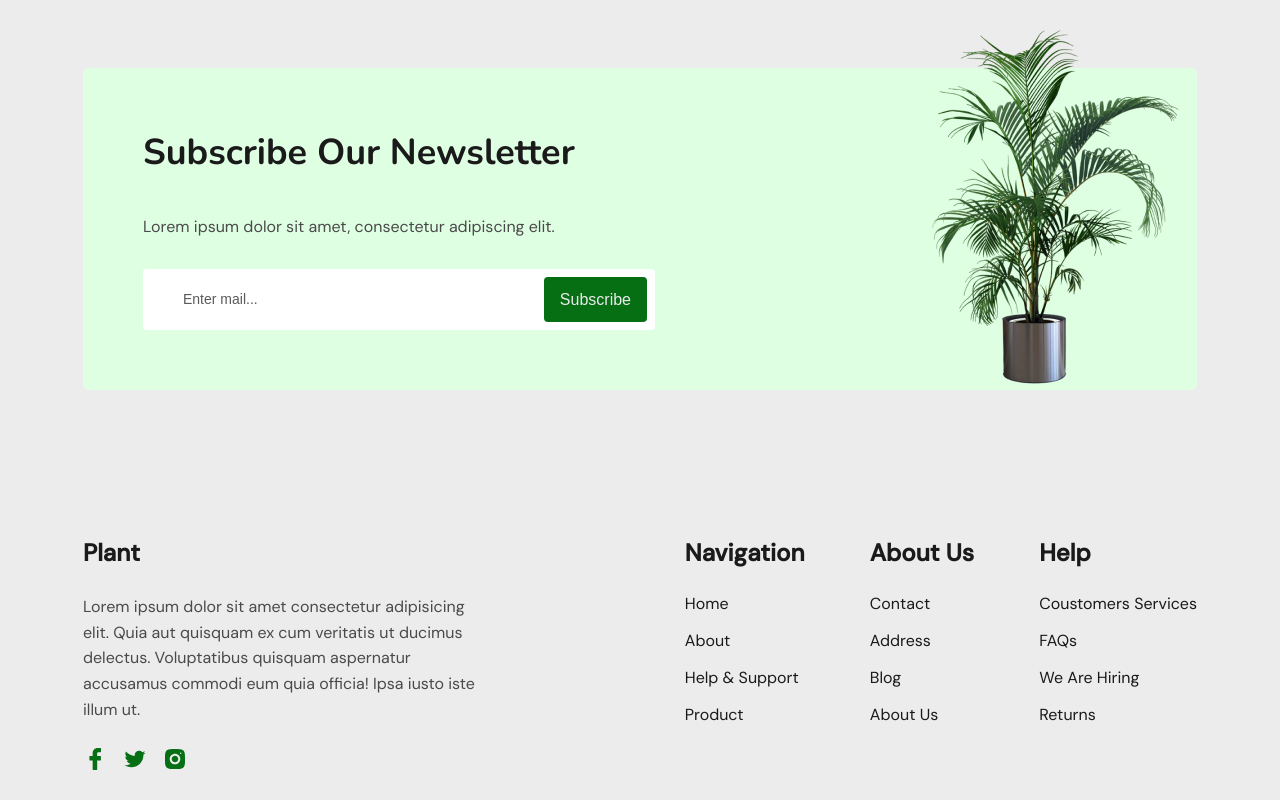
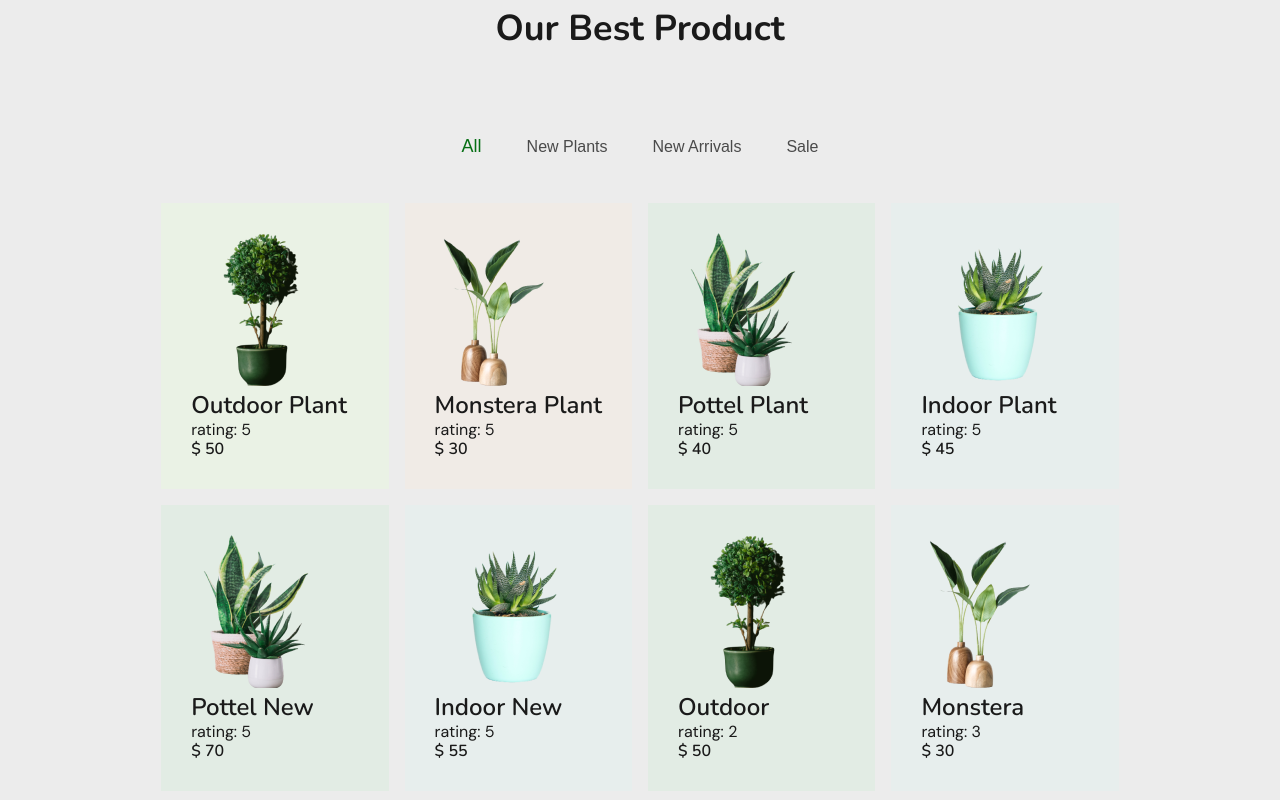
Before and after one commit to NataliaOf/plantsmarket, a React (Create React App) app: page / in a window 1280 px wide. Shown: the part 1680-2480 px from the top of the page. Built offline with nearby package versions, Linux system fonts and the light colour scheme.

Commit message:
add products home about

```diff
--- a/src/components/app/App.js
+++ b/src/components/app/App.js
@@ -1,13 +1,13 @@
 import React, {useState} from 'react';
 import './App.css';
-import Header from '../header/Header';
+
 import Modal from '../modal/Modal';
 import Form from '../form/Form';
-import Footer from '../footer/Footer';
-import NewCollection from '../newColection/NewCollection';
+
 import Context from '../../helper/context';
-import AboutSection from '../aboutsection/AboutSection';
-import Subscribe from '../subscribe/Subscribe';
+import Home from '../../pages/Home';
+import About from '../../pages/About';
+
 
 
 
@@ -48,12 +48,8 @@ const openModal = ()=>{
        <Modal title='To come in' text='Enter your username and password'  >
          <Form></Form>
       </Modal>
-
-   <Header/>
-    <NewCollection/>
-    <AboutSection/>
-    <Subscribe/>
-   <Footer/>
+      <Home/>
+      {/* <About/> */}
     </div>
     </Context.Provider>
   );
--- /dev/null
+++ b/src/components/products/Product.jsx
@@ -0,0 +1,24 @@
+// import { useState } from 'react';
+import style from './products.module.css';
+
+const Product = ({collection})=>{
+
+   return(
+      <div className={style.products_box}>
+      {collection.map(product=>(
+         <div className={style.product} key={product.id}>
+         <img src={product.img} alt={product.title}/>
+         <h3 className={style.product_title}>{product.title}</h3>
+         <div className={style.stars}>
+         rating: {product.rating}
+         </div>
+         <div className={style.cost}>$ {product.cost}</div>
+      </div>
+
+
+      ))}
+      </div>
+   )
+}
+
+export default Product;
--- /dev/null
+++ b/src/components/products/Products.jsx
@@ -0,0 +1,56 @@
+import BtnGreen from '../btngreen/BtnGreen';
+import Product from './Product';
+import style from './products.module.css';
+import { useState } from 'react';
+import { products } from '../../helper/products';
+
+const Products = ()=> {
+
+
+   const [collection, setCollection] = useState(products);
+   const [activ,setActiv] = useState('')
+
+   const getAll = ()=>{
+      const newPlants = products;
+      setCollection(newPlants);
+      setActiv('')
+    }
+   const getNewPlants = ()=>{
+     const newPlants = products.filter(elem=> elem.collection==='New Plants');
+     setCollection(newPlants);
+     setActiv('1')
+   }
+
+   const getNewArrivals = ()=>{
+      const newArrivals = products.filter(elem=> elem.collection==='New Arrivals');
+      setCollection(newArrivals);
+      setActiv('2')
+    }
+
+    const getSale = ()=>{
+      const sale = products.filter(elem=> elem.collection==='Sale');
+      setCollection(sale);
+      setActiv('3')
+    }
+
+    const classs = style.products_btn + ' ' + style.activ;
+
+   return(
+      <div className="wrapper">
+         <div className={style.products}>
+            <h2>Our Best Product</h2>
+            <div className={style.products_btnBox}>
+            <button className={(activ==='') ? classs : style.products_btn} onClick={getAll}>All</button>
+               <button className={(activ==='1') ? classs : style.products_btn} onClick={getNewPlants}>New Plants</button>
+               <button className={(activ==='2') ? classs : style.products_btn} onClick={getNewArrivals}>New Arrivals</button>
+               <button className={(activ==='3') ? classs : style.products_btn} onClick={getSale}>Sale</button>
+            </div>
+            <Product collection={collection} />
+            <BtnGreen text='View All'/>
+         </div>
+      </div>
+
+   )
+}
+
+export default Products;
--- /dev/null
+++ b/src/components/products/products.module.css
@@ -0,0 +1,94 @@
+@import './../../index.css';
+
+.products{
+  display: flex;
+  flex-direction: column;
+  justify-content: space-between;
+  align-items: center;
+  gap: 40px;
+  margin-top: 100px;
+
+}
+
+.products_btnBox{
+   display: flex;
+   justify-content: center;
+   gap: 25px;
+}
+
+.products_btn{
+   font-weight: 500;
+   font-size: 16px;
+   line-height: 21px;
+   background-color: inherit;
+   border: none;
+   color: #4A4A4A;
+   padding: 5px 10px;
+   transition: all 0.5s ease-in;
+}
+
+.products_btn:hover{
+   /* font-size: 18px; */
+   /* line-height: 23px; */
+   transform: scale(1.2);
+   color: #066F14;
+   transition: all 0.5s ease-in;
+}
+
+.products_btn.activ{
+   font-size: 18px;
+   line-height: 23px;
+   color: #066F14;
+}
+
+.product{
+   /* background: #EAF2E5; */
+   padding: 30px;
+
+}
+
+.product_title{
+   font-family: 'Nunito';
+   font-style: normal;
+   font-weight: 600;
+   font-size: 24px;
+   line-height: 28px;
+   color: #1A1A1A;
+}
+
+.cost{
+   font-family: 'Nunito';
+font-style: normal;
+font-weight: 600;
+font-size: 16px;
+line-height: 19px;
+/* identical to box height, or 119% */
+
+
+color: #1A1A1A;
+}
+
+.products_box{
+	display: grid;
+   grid-template-columns: repeat(4, 1fr);
+	grid-gap: 1em;
+}
+
+.product:nth-child(2n+1){
+   background: #EAF2E5;
+
+}
+
+
+
+
+.product:nth-child(2n+2){
+   background: #F0EBE6;
+}
+.product:nth-child(2n+3){
+   background:#E2ECE4;;
+}
+
+.product:nth-child(2n+4){
+   background: #E7EEED;
+}
--- a/src/components/subscribe/subscribe.module.css
+++ b/src/components/subscribe/subscribe.module.css
@@ -40,7 +40,7 @@ border-radius: 4px;
 
 .image{
    display: flex;
-   justify-content: end;
+   justify-content: flex-end;
    align-items: center;
    position: absolute;
    top: -100px;
--- /dev/null
+++ b/src/helper/products.js
@@ -0,0 +1,78 @@
+import plant1 from './../imges/plant4.png';
+import plant2 from './../imges/plant5.png';
+import plant3 from './../imges/plant6.png';
+import plant4 from './../imges/plant7.png';
+export const products = [
+   {
+      id: '01',
+      img:plant1,
+      title: 'Outdoor Plant',
+      rating: 5,
+      cost: 50.00,
+      collection: 'New Plants',
+      sale: 0
+   },
+   {
+      id: '02',
+      img:plant2,
+      title: 'Monstera Plant',
+      rating: 5,
+      cost: 30.00,
+      collection: 'New Plants',
+      sale: 0
+   },
+   {
+      id: '03',
+      img:plant3,
+      title: 'Pottel Plant',
+      rating: 5,
+      cost: 40.00,
+      collection: 'New Plants',
+      sale: 0
+   },
+   {
+      id: '04',
+      img:plant4,
+      title: 'Indoor Plant',
+      rating: 5,
+      cost: 45.00,
+      collection: 'New Plants',
+      sale: 0
+   },
+   {
+      id: '05',
+      img:plant3,
+      title: 'Pottel New',
+      rating: 5,
+      cost: 70.00,
+      collection: 'New Arrivals',
+      sale: 0
+   },
+   {
+      id: '06',
+      img:plant4,
+      title: 'Indoor New',
+      rating: 5,
+      cost: 55.00,
+      collection: 'New Arrivals',
+      sale: 0
+   },
+   {
+      id: '07',
+      img:plant1,
+      title: 'Outdoor',
+      rating: 2,
+      cost: 50.00,
+      collection: 'Sale',
+      sale: 10
+   },
+   {
+      id: '08',
+      img:plant2,
+      title: 'Monstera',
+      rating: 3,
+      cost: 30.00,
+      collection: 'Sale',
+      sale: 5
+   }
+]
--- /dev/null
+++ b/src/pages/About.jsx
@@ -0,0 +1,19 @@
+import Footer from '../components/footer/Footer';
+import MiniHeader from '../components/miniHeader/MiniHeader';
+import './pages.css'
+
+const About = ()=> {
+
+   return(
+      <div className="page">
+         <MiniHeader/>
+          <main className="main">
+           <h2>About us</h2>
+          </main>
+          <Footer/>
+
+      </div>
+   )
+}
+
+export default About;
--- /dev/null
+++ b/src/pages/Home.jsx
@@ -0,0 +1,25 @@
+import './pages.css'
+import AboutSection from "../components/aboutsection/AboutSection"
+import Footer from "../components/footer/Footer"
+import Header from "../components/header/Header"
+import NewCollection from "../components/newColection/NewCollection"
+import Products from "../components/products/Products"
+import Subscribe from "../components/subscribe/Subscribe"
+
+const Home = ()=>{
+
+   return(
+      <div className="page">
+         <Header/>
+         <main className="main">
+            <NewCollection/>
+            <AboutSection/>
+            <Products/>
+            <Subscribe/>
+        </main>
+        <Footer/>
+      </div>
+   )
+}
+
+export default Home;
--- /dev/null
+++ b/src/pages/pages.css
@@ -0,0 +1,9 @@
+@import './../index.css';
+
+.page{
+   display: flex;
+   flex-direction: column;
+   justify-content: space-between;
+   min-width: 10vh;
+
+}
```
